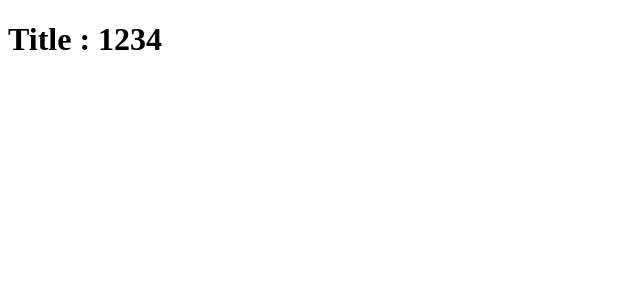
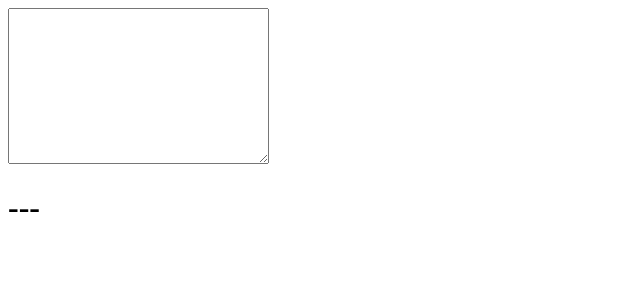
Before and after one commit to 3Minds/beginners-guide-to-react.js, a React (Create React App) app: page / in a window 1280 px wide. Shown: the top 300 px of the page, without its empty margins (0-640 px from the left). Built offline with nearby package versions, Linux system fonts and the light colour scheme.

Commit message:
events added

```diff
--- a/src/App.js
+++ b/src/App.js
@@ -1,21 +1,27 @@
 import React from 'react';
 
 class App extends React.Component {
+    constructor() {
+        super();
+        this.state = {currentEvent: '---'}
+        this.update = this.update.bind(this)
+    }
+    update(e) {
+        this.setState({currentEvent: e.type})
+    }
     render() {
-        return <Title text="1234" />
-    }
-}
-
-const Title = (props) => <h1>Title : {props.text}</h1>
-
-Title.propTypes = {
-    text(props, propName, component) {
-        if (!(propName in props)) {
-            return new Error(`missing ${propName}.`)
-        }
-        if (props[propName].length < 6) {
-            return new Error(`${propName} is too short.`)
-        }
+        return (
+            <div>
+                <textarea
+                    onKeyPress={this.update}
+                    onCopy={this.update}
+                    onCut={this.update}
+                    onPaste={this.update}
+                    cols="30"
+                    rows="10" />
+                <h1>{this.state.currentEvent}</h1>
+            </div>
+        )
     }
 }
 
```
